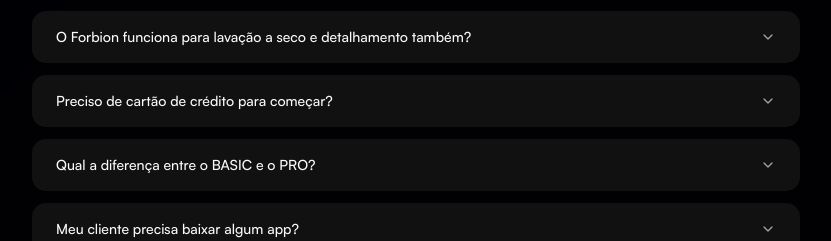
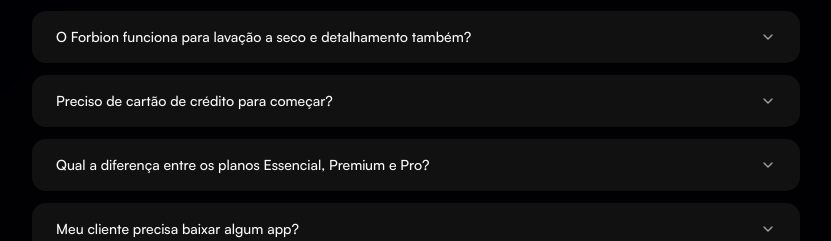
Before and after one commit to Fortunatodev/Forbion, a Next.js app: page / in a window 1280 px wide. Shown: the part 8320-8561 px from the top of the page, without its empty margins (224-1055 px from the left). Built offline with nearby package versions, Linux system fonts and the light colour scheme.

Commit message:
feat(seo): FAQPage JSON-LD na home + corrige FAQ desatualizado (3 tiers)
- faq.tsx: JSON-LD FAQPage gerado das perguntas (rich result + citação no ChatGPT).
- Resposta sobre planos atualizada de BASIC/PRO → Essencial/Premium/Pro com preços.
next build verde.

```diff
--- a/src/components/marketing/faq.tsx
+++ b/src/components/marketing/faq.tsx
@@ -21,8 +21,8 @@
         answer: "Não. Os 7 dias de teste são totalmente gratuitos, sem precisar de cartão de crédito. Você acessa a plataforma e começa a configurar sua loja."
     },
     {
-        question: "Qual a diferença entre o BASIC e o PRO?",
-        answer: "O BASIC organiza sua agenda e loja de agendamento. O PRO adiciona os planos de assinatura do cliente final, permitindo criar receita recorrente mensal, além de relatórios completos de faturamento e métricas."
+        question: "Qual a diferença entre os planos Essencial, Premium e Pro?",
+        answer: "O Essencial (R$79/mês) organiza sua agenda, loja de agendamento, serviços e pátio. O Premium (R$179/mês) adiciona o clube de assinatura (receita recorrente), recall de garantia e relatórios. O Pro (R$197/mês) inclui ainda assistente de IA e emissão de NF-e."
     },
     {
         question: "Meu cliente precisa baixar algum app?",
@@ -30,7 +30,7 @@
     },
     {
         question: "Posso criar mais de um tipo de plano de assinatura?",
-        answer: "Sim. No plano PRO você cria quantos planos quiser, com preços, descontos e serviços incluídos diferentes para cada um."
+        answer: "Sim. A partir do plano Premium você cria quantos planos de assinatura quiser, com preços, descontos e serviços incluídos diferentes para cada um."
     },
     {
         question: "O Forbion também faz sites e landing pages?",
@@ -38,9 +38,20 @@
     },
 ];
 
+const faqJsonLd = {
+    "@context": "https://schema.org",
+    "@type": "FAQPage",
+    mainEntity: faqItems.map((f) => ({
+        "@type": "Question",
+        name: f.question,
+        acceptedAnswer: { "@type": "Answer", text: f.answer },
+    })),
+};
+
 const Faq = () => {
     return (
         <section id="faq" className="w-full py-16 lg:py-24 relative">
+            <script type="application/ld+json" dangerouslySetInnerHTML={{ __html: JSON.stringify(faqJsonLd) }} />
             <div className="hidden lg:block absolute -z-10 top-0 -left-1/4 size-1/3 bg-primary/10 rounded-full blur-[8rem]" />
 
             <Wrapper>
```
